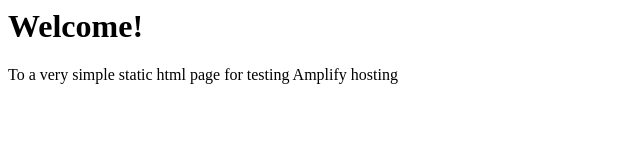
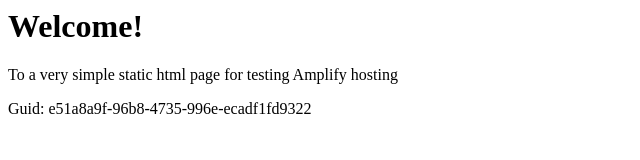
Before and after one commit to aws-aemilia-iad/Github-PR-Commit-Integration-Test-DoNotTouch-GitHubAutoBuildCanaryTest-v1-preprod-us-east-1, a website: page src/index.html in a window 1280 px wide. Shown: the whole page, without its empty margins (0-640 px from the left). Drawn offline with Linux system fonts and the light colour scheme.

Commit message:
commit from integ tests

```diff
--- a/src/index.html
+++ b/src/index.html
@@ -1,3 +1,5 @@
+
+
 <html lang="en">
 
 <head>
@@ -10,6 +12,6 @@
 <body>
     <h1>Welcome!</h1>
     <p>To a very simple static html page for testing Amplify hosting</p>
-</body>
+    <p>Guid: e51a8a9f-96b8-4735-996e-ecadf1fd9322</p></body>
 
 </html>
```
